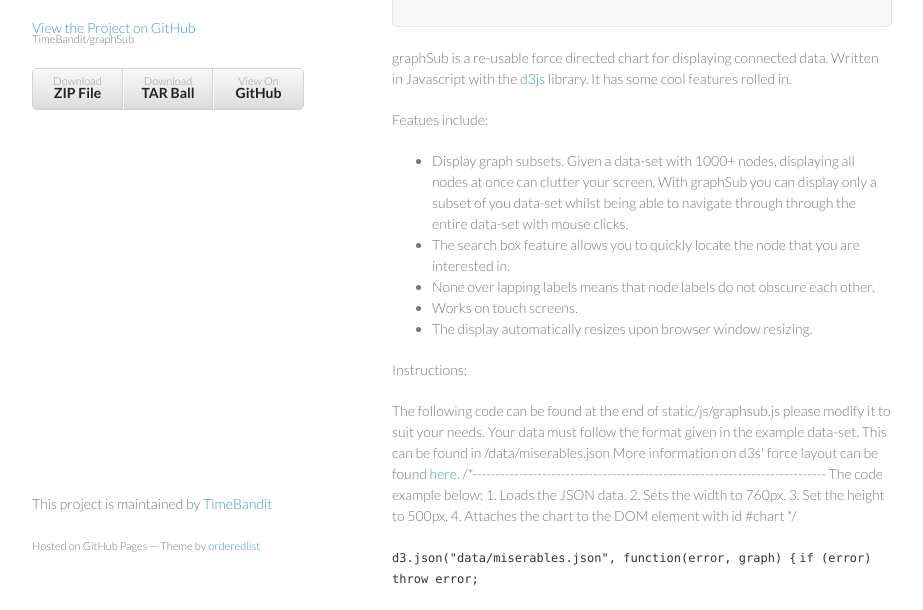
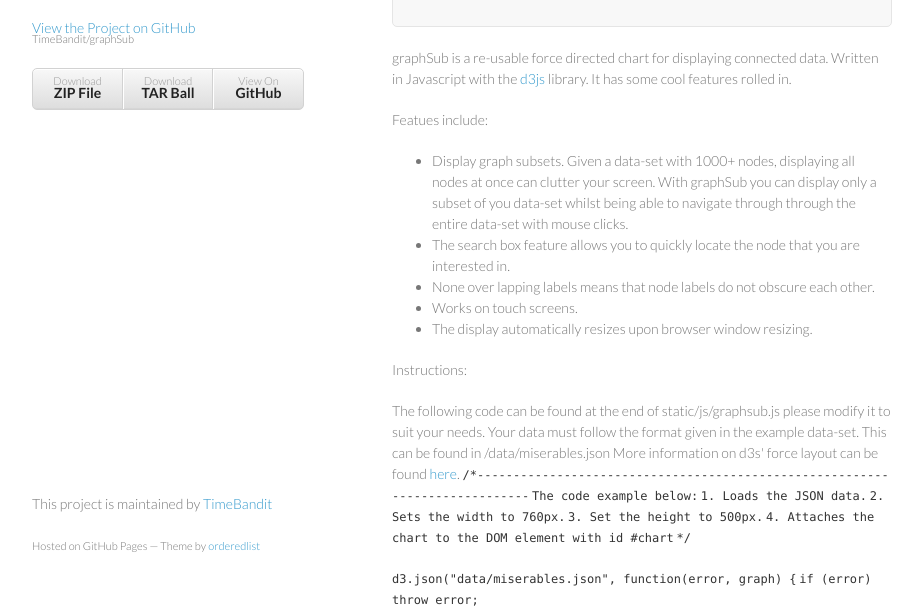
Before and after one commit to TimeBandit/graph-sub, a plain HTML site: page index.html in a window 1280 px wide. Shown: the part 175-785 px from the top of the page, without its empty margins (178-1101 px from the left). Drawn offline with Linux system fonts and the light colour scheme.

```diff
--- a/index.html
+++ b/index.html
@@ -55,13 +55,13 @@
 <p>The following code can be found at the end of static/js/graphsub.js please modify it to suit your needs.
 Your data must follow the format given in the example data-set. This can be found in /data/miserables.json
 More information on d3s' force layout can be found <a href="https://github.com/mbostock/d3/wiki/Force-Layout#force">here</a>.
-/*----------------------------------------------------------------------------
-The code example below:
-1. Loads the JSON data.
-2. Sets the width to 760px.
-3. Set the height to 500px.
-4. Attaches the chart to the DOM element with id #chart
-*/</p>
+<code>/*----------------------------------------------------------------------------</code>
+<code>The code example below:</code>
+<code>1. Loads the JSON data.</code>
+<code>2. Sets the width to 760px.</code>
+<code>3. Set the height to 500px.</code>
+<code>4. Attaches the chart to the DOM element with id #chart</code>
+<code>*/</code></p>
 
 <p><code>d3.json("data/miserables.json", function(error, graph) {</code>
   <code>if (error) throw error;</code></p>
```
Also changed, not shown: params.json (+1 -1 lines).
